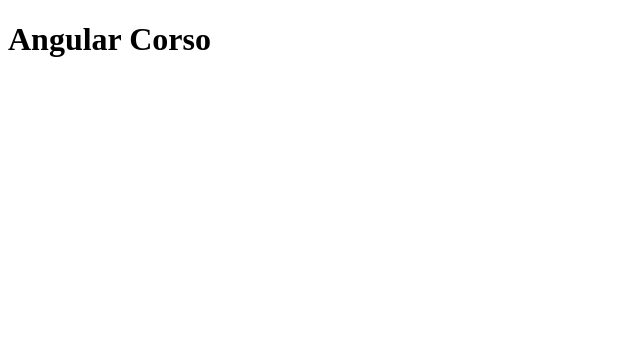
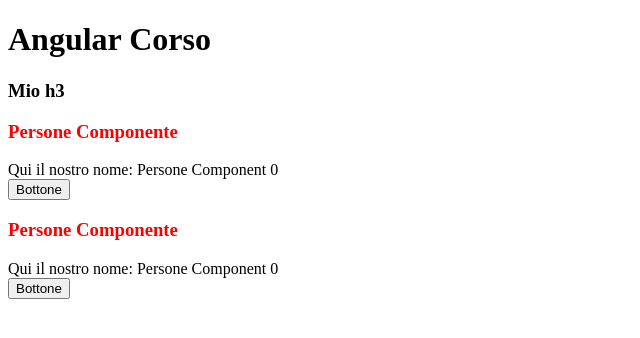
Before and after one commit to ironmanromeo/angular-corso, an Angular app: page / in a window 1280 px wide. Shown: the top 338 px of the page, without its empty margins (0-640 px from the left). Built offline with nearby package versions, Linux system fonts and the light colour scheme.

Commit message:
object destructuring

```diff
--- a/src/app/app.component.html
+++ b/src/app/app.component.html
@@ -1 +1,6 @@
 <h1>Angular Corso</h1>
+
+<h3>Mio h3</h3>
+
+<persone></persone>
+<persone></persone>
--- a/src/app/app.module.ts
+++ b/src/app/app.module.ts
@@ -3,13 +3,15 @@ import { BrowserModule } from '@angular/platform-browser';
 
 import { AppRoutingModule } from './app-routing.module';
 import { AppComponent } from './app.component';
+import { PersoneComponent } from '../persone/persone.component';
 
 import './training_javascript'
 import './training_typescript'
 
 @NgModule({
   declarations: [
-    AppComponent
+    AppComponent,
+    PersoneComponent
   ],
   imports: [
     BrowserModule,
--- /dev/null
+++ b/src/app/training_typescript.ts
@@ -0,0 +1,15 @@
+const persona1 = {
+    nome: "Renzo",
+    cognome: "Tramaglino",
+    eta: 20,
+    indirizzo: "Via B. Crespi",
+    città: "Milano",
+    nazione: "Italia"
+}
+
+
+const { nome, cognome, eta, ...rest } = persona1
+const nuovoOggetto = { nome, cognome, eta }
+
+console.log("Qui oggetto persona1: ", persona1)
+console.log("Qui oggetto rest: ", rest)
--- a/src/index.html
+++ b/src/index.html
@@ -8,7 +8,6 @@
   <link rel="icon" type="image/x-icon" href="favicon.ico">
 </head>
 <body>
-  <div id="componente"></div>
   <app-root></app-root>
 </body>
 </html>
--- /dev/null
+++ b/src/persone/persone.component.css
@@ -0,0 +1,3 @@
+h3 {
+    color: red;
+}
--- /dev/null
+++ b/src/persone/persone.component.html
@@ -0,0 +1,3 @@
+<h3>Persone Componente</h3>
+<div>Qui il nostro nome: {{ nomePagina }} {{ contatore }}</div>
+<button (click)="incContatore()" [disabled]="disabilitato">Bottone</button>
--- /dev/null
+++ b/src/persone/persone.component.ts
@@ -0,0 +1,24 @@
+import { Component } from "@angular/core";
+
+@Component({
+    selector: "persone",
+    templateUrl: "./persone.component.html",
+    styleUrls: ["./persone.component.css"]
+})
+export class PersoneComponent {
+    nomePagina = "Persone Component"
+    disabilitato = true
+    contatore = 0
+
+    constructor() {
+        setTimeout(() => {
+            this.disabilitato = false
+        }, 1000);
+    }
+
+    incContatore() {
+        this.contatore++
+        //alert("azione bottone")
+    }
+
+}
```
